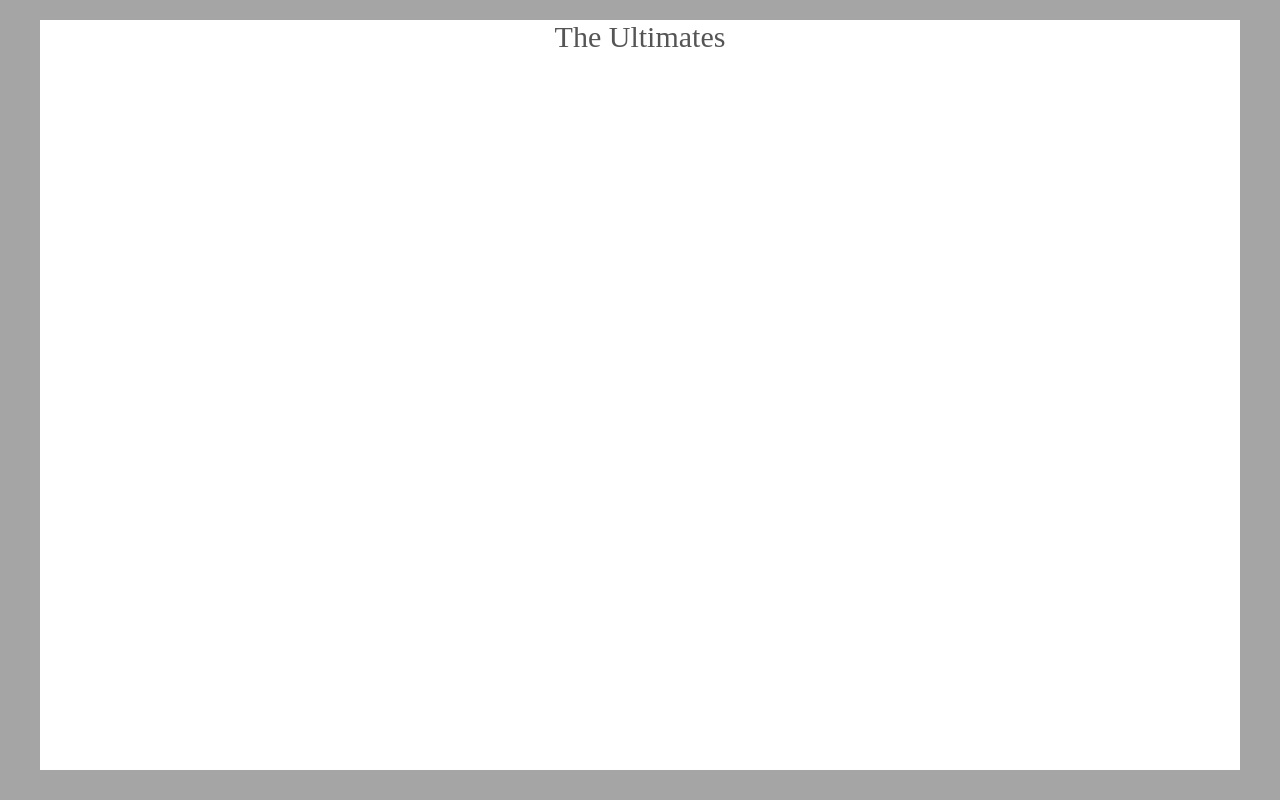
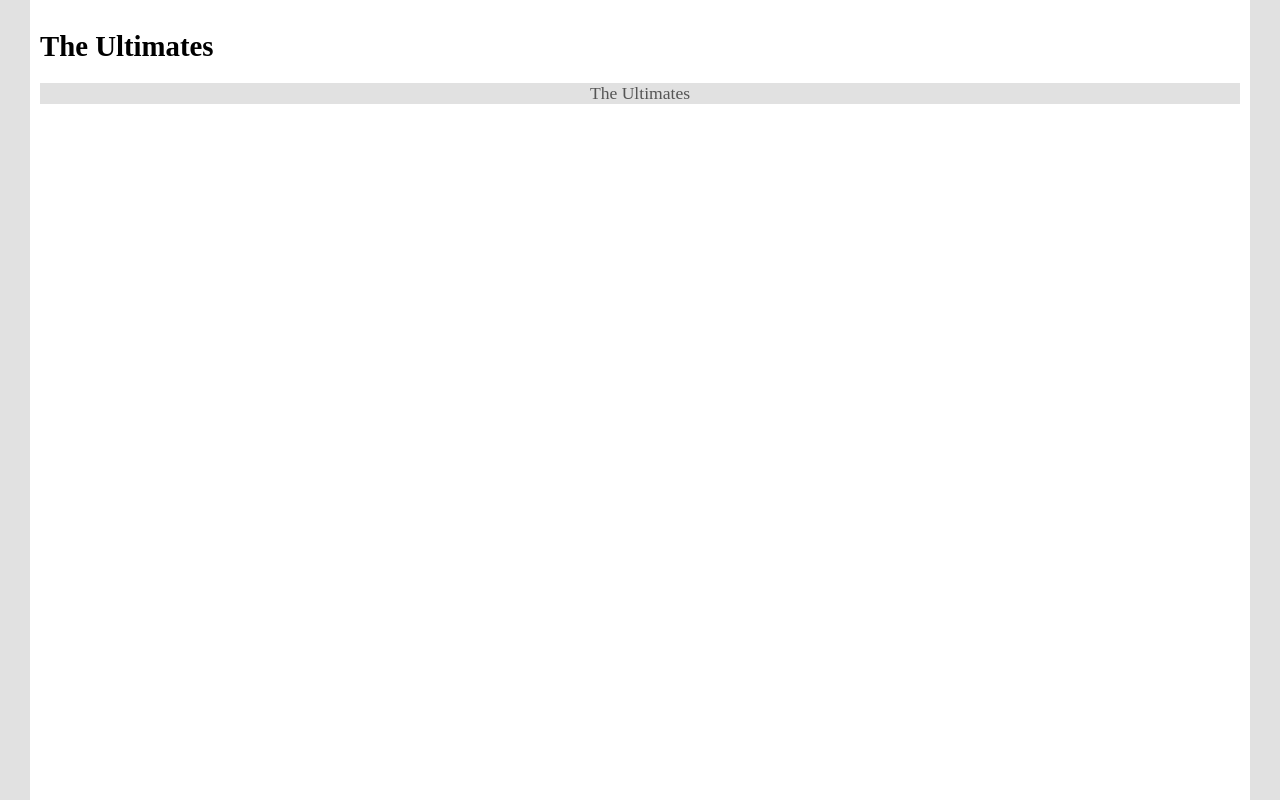
Before and after one commit to reasonableguy/theultimates, a plain HTML site: page index.html in a window 1280 px wide. Drawn offline with Linux system fonts and the light colour scheme.

Commit message:
Update index.html

```diff
--- a/index.html
+++ b/index.html
@@ -3,25 +3,37 @@
 <head>
 <style>
 html{
-  background:#a5a5a5;
+  background:#e1e1e1;
   }
   body{
   max-width:1200px;
   background:white;
   margin:0 auto;
+    padding:10px;
   }
   .header{
     margin:20px auto;
   }
+  h1{   font-size:1.8rem;
+  }
   p{
 text-align:center;
-    font-size:30px;
+    font-size:1.1rem;
 color:#555555;
+    margin:10px;
 }
+  .plays{
+   background:#e1e1e1;
+  }
 </style>
 </head>
 <body>
 <div class="header">
+<h1>
+The Ultimates
+</h1>
+</div>
+  <div class="plays">
 <p>
 The Ultimates
 </p>
```
